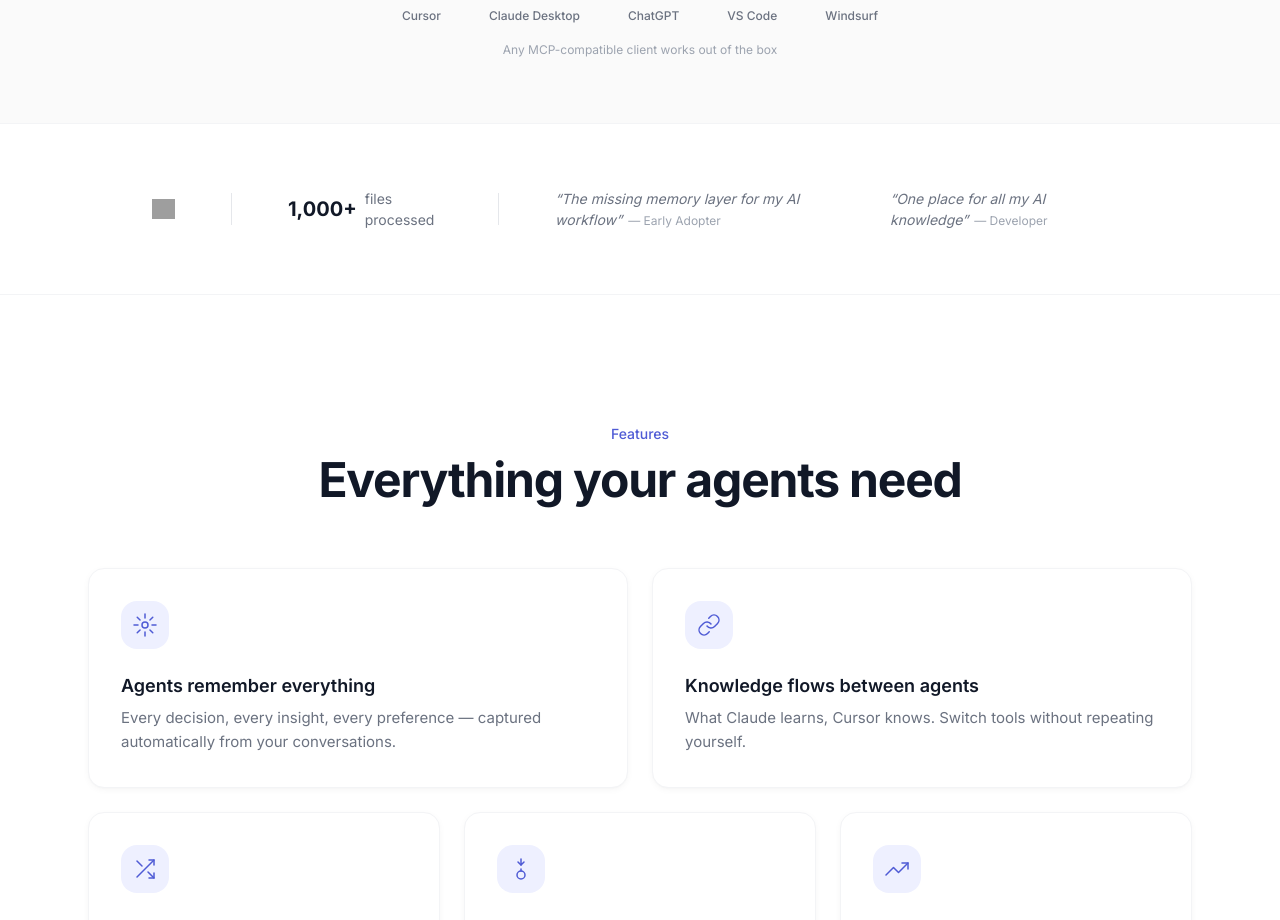
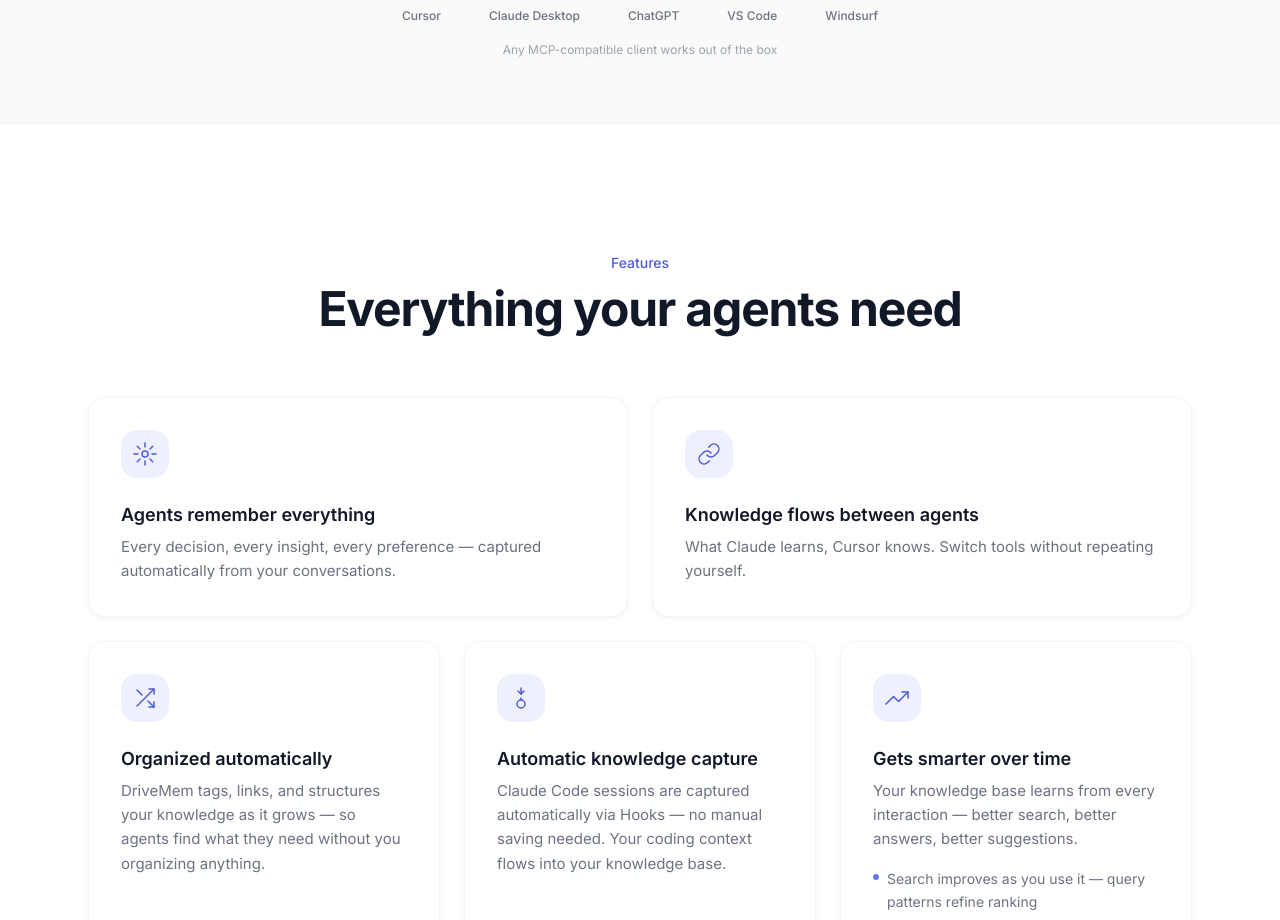
Before and after one commit to DriveMem/drivemem, a Next.js app in the folder apps/web/: page / in a window 1280 px wide. Shown: the part 2280-3200 px from the top of the page. Built offline with nearby package versions, Linux system fonts and the light colour scheme; grey boxes are pictures that could not be loaded.

Commit message:
fix: #258 remove duplicate old testimonial section (anonymous quotes + fake 1000+ stat)

```diff
--- a/apps/web/src/app/page.tsx
+++ b/apps/web/src/app/page.tsx
@@ -470,54 +470,6 @@ export default function LandingPage() {
         </div>
       </section>
 
-      {/* ===== Social Proof Strip ===== */}
-      <section className="py-12 md:py-16 bg-white border-b border-gray-100">
-        <div className="max-w-5xl mx-auto px-6">
-          <FadeIn>
-            <div className="flex flex-col md:flex-row items-center justify-center gap-8 md:gap-14">
-              {/* GitHub Stars */}
-              <a
-                href="https://github.com/DriveMem/drivemem"
-                target="_blank"
-                rel="noopener"
-                className="flex items-center gap-2 text-gray-500 hover:text-gray-700 transition-colors"
-              >
-                <img
-                  src="https://img.shields.io/github/stars/DriveMem/drivemem?style=flat&logo=github&label=Stars"
-                  alt="GitHub Stars"
-                  className="h-5"
-                  loading="lazy"
-                />
-              </a>
-
-              {/* Divider */}
-              <div className="hidden md:block w-px h-8 bg-gray-200" />
-
-              {/* Dynamic count */}
-              <div className="flex items-center gap-2 text-sm text-gray-500">
-                <span className="text-lg font-bold text-gray-900">1,000+</span>
-                <span>files processed</span>
-              </div>
-
-              {/* Divider */}
-              <div className="hidden md:block w-px h-8 bg-gray-200" />
-
-              {/* Quotes */}
-              <div className="flex flex-col sm:flex-row gap-6">
-                <blockquote className="text-sm text-gray-500 italic max-w-xs">
-                  &ldquo;The missing memory layer for my AI workflow&rdquo;
-                  <span className="not-italic text-xs text-gray-400 ml-1.5">— Early Adopter</span>
-                </blockquote>
-                <blockquote className="text-sm text-gray-500 italic max-w-xs">
-                  &ldquo;One place for all my AI knowledge&rdquo;
-                  <span className="not-italic text-xs text-gray-400 ml-1.5">— Developer</span>
-                </blockquote>
-              </div>
-            </div>
-          </FadeIn>
-        </div>
-      </section>
-
       {/* ===== Features ===== */}
       <section id="features" className="py-24 md:py-32 bg-white">
         <div className="max-w-6xl mx-auto px-6">
```
